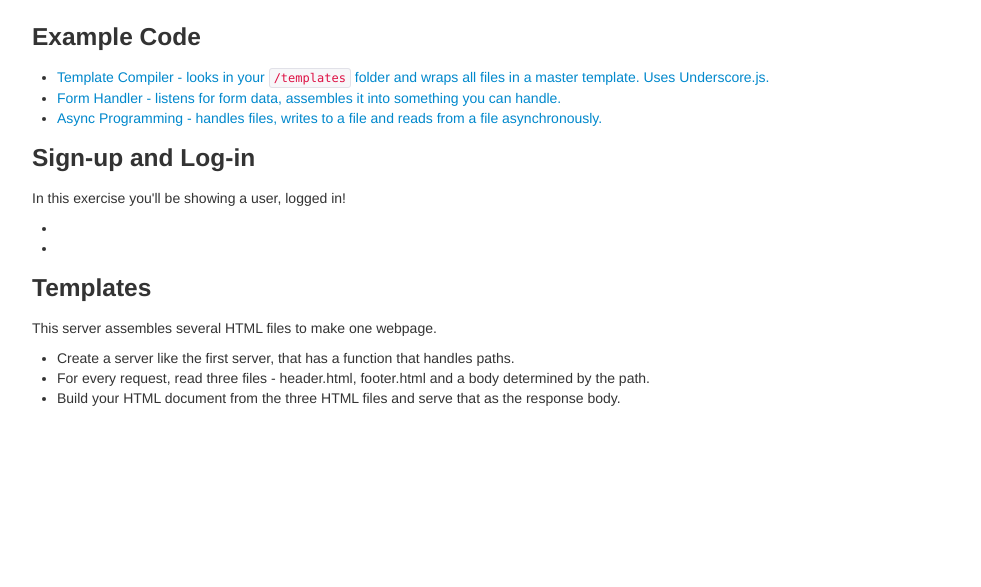
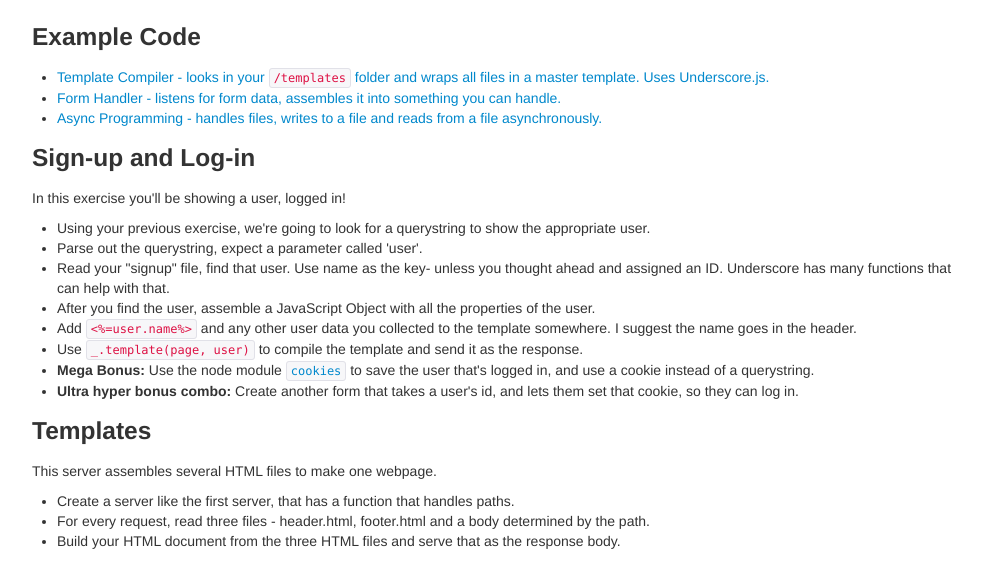
Before and after one commit to lizTheDeveloper/gdi-intro-to-web-programming, a website: page exercises/templates.html in a window 1280 px wide. Shown: the part 93-680 px from the top of the page, without its empty margins (138-1119 px from the left). Drawn offline with Linux system fonts and the light colour scheme.

Commit message:
Merge Liz's exercise 3 changes

```diff
--- a/exercises/templates.html
+++ b/exercises/templates.html
@@ -22,8 +22,14 @@
     	<h3>Sign-up and Log-in</h3>
         <p>In this exercise you'll be showing a user, logged in!</p>
         <ul>
-            <li></li>
-            <li></li>
+            <li>Using your previous exercise, we're going to look for a querystring to show the appropriate user.</li>
+            <li>Parse out the querystring, expect a parameter called 'user'.</li>
+            <li>Read your "signup" file, find that user. Use name as the key- unless you thought ahead and assigned an ID. Underscore has many functions that can help with that.</li>
+            <li>After you find the user, assemble a JavaScript Object with all the properties of the user.</li>
+            <li>Add <code><%=user.name%></code> and any other user data you collected to the template somewhere. I suggest the name goes in the header.</li>
+            <li>Use <code>_.template(page, user)</code> to compile the template and send it as the response.</li>
+            <li><strong>Mega Bonus:</strong> Use the node module <code><a href="https://npmjs.org/package/cookies">cookies</a></code> to save the user that's logged in, and use a cookie instead of a querystring.</li>
+            <li><strong>Ultra hyper bonus combo:</strong> Create another form that takes a user's id, and lets them set that cookie, so they can log in.</li>
         </ul>
 
 
```
Also changed, not shown: exercises/email_gathering.html (+1 -0 lines).
